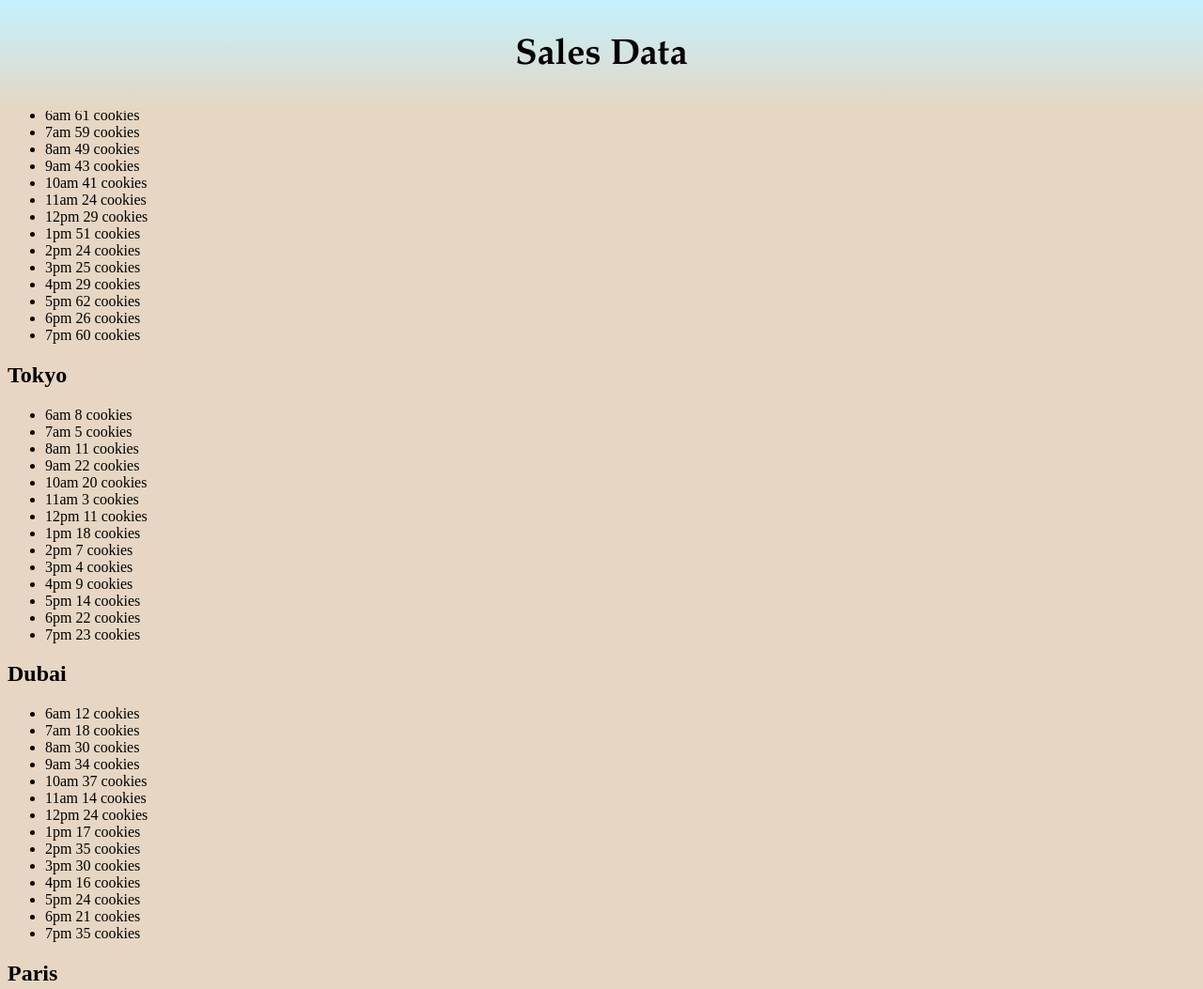
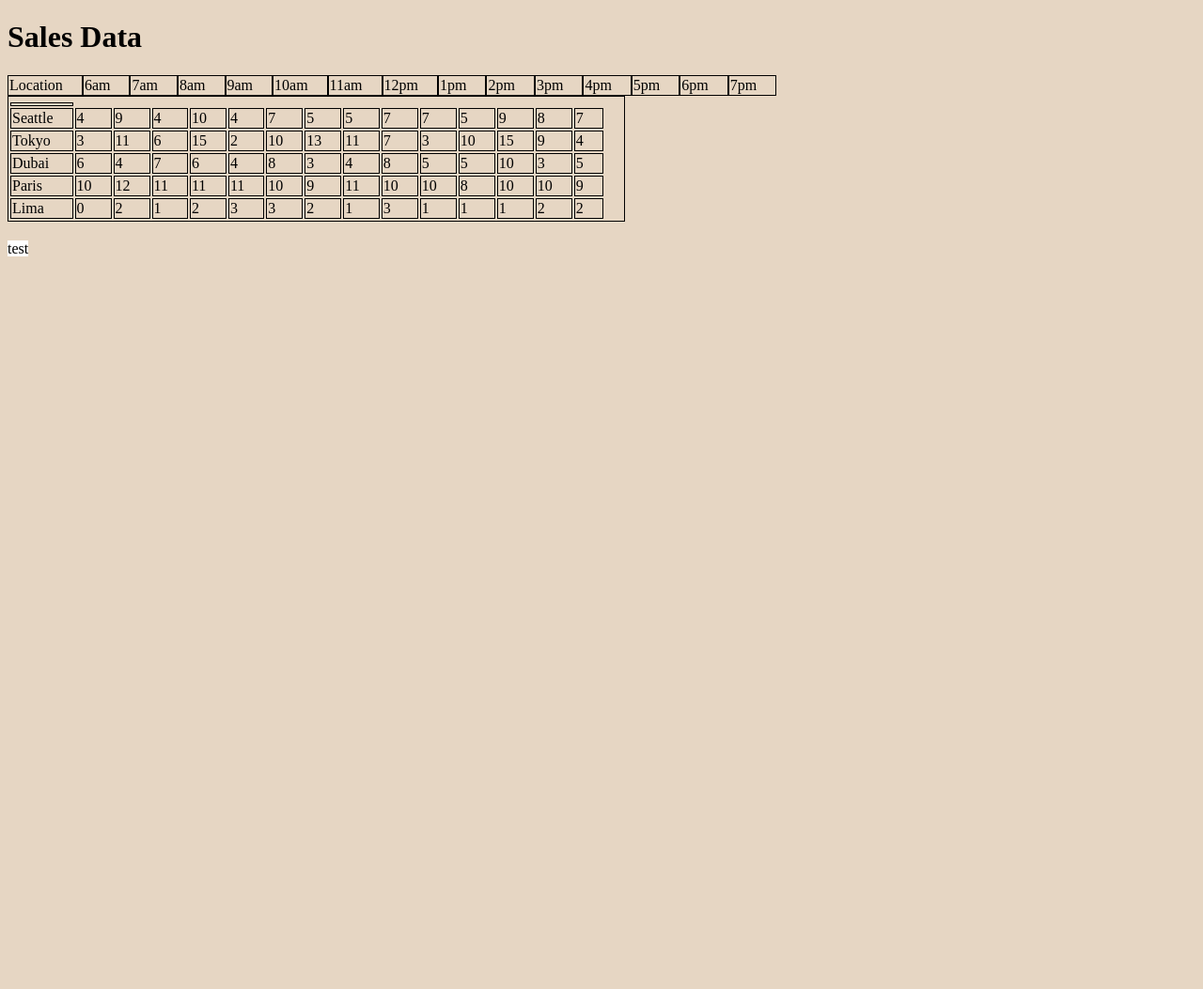
Before and after one commit to codeslayer-787/cookie-stand, a plain HTML site: page sales.html in a window 1280 px wide. Shown: the top 1053 px of the page at 94% size. After the commit the page ends 800 px from the top, so only its background shows below. Drawn offline with Linux system fonts and the light colour scheme.

Commit message:
Replace objects with constructor

```diff
--- a/app.js
+++ b/app.js
@@ -3,197 +3,307 @@
 
 const hourOps = ["6am", "7am", "8am", "9am", "10am", "11am", "12pm", "1pm", "2pm", "3pm", "4pm", "5pm", "6pm", "7pm"];
 
+function Sales(name, minCust, maxCust, avgCookie){
+  this.name = name;
+  this.minCust = minCust;
+  this.maxCust = maxCust;
+  this.avgCookie = avgCookie;
+  this.cookieSales = [];
+
+}
+Sales.prototype.renderHeader = function (){
+  var tableHeader = document.getElementById('fixed-header');
+  var headerRow = document.createElement('tr');
+  var headerDataCell = document.createElement('td');
+  headerDataCell.textContent = 'Location';
+  headerRow.appendChild(headerDataCell);
+
+  for (let i = 0; i <hourOps.length; i++){
+    var tdElement = document.createElement('td');
+    tdElement.textContent = hourOps[i];
+    headerRow.appendChild(tdElement);
+
+  }
+  tableHeader.appendChild(headerRow);
+};
+Sales.prototype.renderHeader();
+
+Sales.prototype.display = function ( ){
+
+  var tableBody = document.getElementById('tbody');
+
+  var hoursRow = document.createElement('thead');
+  hoursRow.textContent = hourOps;
+
+  var locationRow = document.createElement('tr');
+  var nameCell = document.createElement('td');
+  nameCell.textContent = this.name;
+  locationRow.appendChild(nameCell);
+
+  for (let i=0; i<this.cookieSales.length; i++){
+    var cookieCell = document.createElement('td');
+    cookieCell.textContent = this.cookieSales[i];
+    locationRow.appendChild(cookieCell);
+
+  }
+  //For the footer, make a "text" comment.
+  //Use a for loop for the footer "totals"  **Try a Nested For Loop.**
+  // var maxCell = document.createElement('td');
+  // var totalCell = document.createElement('td');
+
+  // maxCell.textContent = this.MaxCust;
+  // totalCell.textContent = this.cookieSales;
+
+  // locationRow.appendChild(minCell);
+  // locationRow.appendChild(maxCell);
+  // locationRow.appendChild(totalCell);
+  function sumAll(){
+    let sum = 1;
+    for (let i = 0; i <hourOps.length; i++){
+      for (let j = 0; j < hourOps[i].length; j++){
+        sum += hourOps[i][j];
+      }
+    }
+    return sum;
+  }
+  sumAll();
+  console.log(sumAll);
+
+  tableBody.appendChild(locationRow);
 
 
-var seattle = {
-  name: 'Seattle',
-  MinCust: 23,
-  MaxCust: 65,
-  AvgCookie: 6.3,
-  cookieSales: [],
+
+};
+Sales.prototype.generateCookiesPerHr = function (){
+  var simulateSale = Math.floor((Math.random() *(this.maxCust - this.minCust) + this.minCust));
+  var cookiesThisHr = simulateSale / this.avgCookie;
+  return cookiesThisHr;
+
+};
+Sales.prototype.createHourlySales = function(){
+  for (let i=0; i <hourOps.length; i++){
+    var cookiesThisHr = Math.floor(this.generateCookiesPerHr());
+    this.cookieSales.push(cookiesThisHr);
+  }
+};
+// Sales.prototype.renderFooter = function (){
+//   var tableFooter = document.getElementById('table-footer');
+//   var footerRow = document.createElement('tr');
+//   var footerDataCell = document.createElement('td');
+//   footerDataCell.textContent = 'Totals';
+//   footerRow.appendChild(footerDataCell);
+//   tableFooter.appendChild(footerRow);
+// };
+// Sales.prototype.renderFooter();
+
+//tablebody.innerHTML = '';
+
+// Need to make a for look on location array that calls createHourlySales for every location.
+
+var Seattle = new Sales ('Seattle',23, 65, 6.3);
+var Tokyo = new Sales('Tokyo',3, 24, 1.2);
+var Dubai = new Sales('Dubai', 11, 38, 3.7);
+var Paris = new Sales('Paris', 20, 30, 2.3);
+var Lima = new Sales('Lima', 2, 16, 4.6);
+Seattle.createHourlySales();
+Tokyo.createHourlySales();
+Dubai.createHourlySales();
+Paris.createHourlySales();
+Lima.createHourlySales();
 
 
-  simulate: function () {
-    for (let i = 0; i<hourOps.length; i++){
-      var simulateSale = Math.floor((Math.random() *(this.MaxCust - this.MinCust) + this.MinCust));
-      this.cookieSales.push(simulateSale);
-      //console.log(simulateSale);
+//hoursRow.display();
+Seattle.display();
+Tokyo.display();
+Dubai.display();
+Paris.display();
+Lima.display();
+
+
+
+// function simulateSales() {
+//   for (let i = 0; i<hourOps.length; i++){
+//     var simulateSale = Math.floor((Math.random() *(this.MaxCust - this.MinCust) + this.MinCust));
+//     this.cookieSales.push(simulateSale);
+//   }
+// }
+// var randomCookies = simulateSale * this.AvgCookie;
+// console.log(randomCookies);
+// return randomCookies;
 
 //function getRandomArbitrary(min, max) {  return Math.random() * (max - min) + min;
-    }
-  },
-  render: function(){
-    var ulElement = document.createElement('ul');
-    for (let i = 0; i<hourOps.length; i++){
-      var liElement = document.createElement('li');
-      liElement.textContent = hourOps[i] + " " + this.cookieSales[i] + ' cookies';
-      ulElement.appendChild(liElement);
-    }
-    var sectionElement = document.getElementById('sales');
-    var h2Element = document.createElement('h2');
-    h2Element.textContent = this.name;
-    sectionElement.appendChild(h2Element);
-    sectionElement.appendChild(ulElement);
-  }
+// function cookiesSold(){
+//   var rowData = document.createElement('tr');
+//   for (let i = 0; i<hourOps.length; i++){
+//     var cellData = document.createElement('td');
+//     cellData.textContent = hourOps[i] + this.cookieSales[i];
+//     rowData.appendChild(cellData);
+//}
+//   var sectionElement = document.getElementById('Sales');
+//   //var h2Element = document.createElement('h2');
+//   h2Element.textContent = this.name;
+//   sectionElement.appendChild(h2Element);
+//   sectionElement.appendChild(ulElement);
+// }
 
-};
-seattle.simulate();
-seattle.render();
+// Seattle.simulateSales();
+// Seattle.cookiesSold();
 
 
-//var divElement = document.createElement('div');
+// var divElement = document.createElement('div');
 
-var tokyo = {
-  name: 'Tokyo',
-  MinCust: 3,
-  MaxCust: 24,
-  AvgCookie: 1.2,
-  cookieSales: [],
+// var tokyo = {
+//   name: 'Tokyo',
+//   MinCust: 3,
+//   MaxCust: 24,
+//   AvgCookie: 1.2,
+//   cookieSales: [],
 
 
-  simulate: function () {
-    for (let i = 0; i<hourOps.length; i++){
-      var simulateSale = Math.floor((Math.random() *(this.MaxCust - this.MinCust) + this.MinCust));
-      this.cookieSales.push(simulateSale);
-      //console.log(simulateSale);
+//   simulate: function () {
+//     for (let i = 0; i<hourOps.length; i++){
+//       var simulateSale = Math.floor((Math.random() *(this.MaxCust - this.MinCust) + this.MinCust));
+//       this.cookieSales.push(simulateSale);
+//       //console.log(simulateSale);
 
-    //function getRandomArbitrary(min, max) {  return Math.random() * (max - min) + min;
-    }
-  },
-  render: function(){
-    var ulElement = document.createElement('ul');
-    for (let i = 0; i<hourOps.length; i++){
-      var liElement = document.createElement('li');
-      liElement.textContent = hourOps[i] + " " + this.cookieSales[i] + ' cookies';
-      ulElement.appendChild(liElement);
-    }
-    var sectionElement = document.getElementById('sales');
-    var h2Element = document.createElement('h2');
-    h2Element.textContent = this.name;
-    sectionElement.appendChild(h2Element);
-    sectionElement.appendChild(ulElement);
-  }
+//     //function getRandomArbitrary(min, max) {  return Math.random() * (max - min) + min;
+//     }
+//   },
+//   render: function(){
+//     var rowData = document.createElement('tr');
+//     for (let i = 0; i<hourOps.length; i++){
+//       var cellData = document.createElement('td');
+//       cellData.textContent = hourOps[i] + " " + this.cookieSales[i] + ' cookies';
+//       rowData.appendChild(cellData);
+//     }
+//     var sectionElement = document.getElementById('sales');
+//     var h2Element = document.createElement('h2');
+//     h2Element.textContent = this.name;
+//     sectionElement.appendChild(h2Element);
+//     sectionElement.appendChild(ulElement);
+//   }
 
-};
+// };
 
-tokyo.simulate();
-tokyo.render();
+// tokyo.simulate();
+// tokyo.render();
 
-var dubai = {
-  name: 'Dubai',
-  MinCust: 11,
-  MaxCust: 38,
-  AvgCookie: 3.7,
-  cookieSales: [],
+// var dubai = {
+//   name: 'Dubai',
+//   MinCust: 11,
+//   MaxCust: 38,
+//   AvgCookie: 3.7,
+//   cookieSales: [],
 
 
-  simulate: function () {
-    for (let i = 0; i<hourOps.length; i++){
-      var simulateSale = Math.floor((Math.random() *(this.MaxCust - this.MinCust) + this.MinCust));
-      this.cookieSales.push(simulateSale);
-      //console.log(simulateSale);
+//   simulate: function () {
+//     for (let i = 0; i<hourOps.length; i++){
+//       var simulateSale = Math.floor((Math.random() *(this.MaxCust - this.MinCust) + this.MinCust));
+//       this.cookieSales.push(simulateSale);
+//       //console.log(simulateSale);
 
-    //function getRandomArbitrary(min, max) {  return Math.random() * (max - min) + min;
-    }
-  },
-  render: function(){
-    var ulElement = document.createElement('ul');
-    for (let i = 0; i<hourOps.length; i++){
-      var liElement = document.createElement('li');
-      liElement.textContent = hourOps[i] + " " + this.cookieSales[i] + ' cookies';
-      ulElement.appendChild(liElement);
-    }
-    var sectionElement = document.getElementById('sales');
-    var h2Element = document.createElement('h2');
-    h2Element.textContent = this.name;
-    sectionElement.appendChild(h2Element);
-    sectionElement.appendChild(ulElement);
-  }
+//     //function getRandomArbitrary(min, max) {  return Math.random() * (max - min) + min;
+//     }
+//   },
+//   render: function(){
+//     var ulElement = document.createElement('ul');
+//     for (let i = 0; i<hourOps.length; i++){
+//       var liElement = document.createElement('li');
+//       liElement.textContent = hourOps[i] + " " + this.cookieSales[i] + ' cookies';
+//       ulElement.appendChild(liElement);
+//     }
+//     var sectionElement = document.getElementById('sales');
+//     var h2Element = document.createElement('h2');
+//     h2Element.textContent = this.name;
+//     sectionElement.appendChild(h2Element);
+//     sectionElement.appendChild(ulElement);
+//   }
 
-};
+// };
 
-dubai.simulate();
-dubai.render();
+// dubai.simulate();
+// dubai.render();
 
-var paris = {
-  name: 'Paris',
-  MinCust: 20,
-  MaxCust: 38,
-  AvgCookie: 2.3,
-  cookieSales: [],
+// var paris = {
+//   name: 'Paris',
+//   MinCust: 20,
+//   MaxCust: 38,
+//   AvgCookie: 2.3,
+//   cookieSales: [],
 
 
-  simulate: function () {
-    for (let i = 0; i<hourOps.length; i++){
-      var simulateSale = Math.floor((Math.random() *(this.MaxCust - this.MinCust) + this.MinCust));
-      this.cookieSales.push(simulateSale);
-      //console.log(simulateSale);
+//   simulate: function () {
+//     for (let i = 0; i<hourOps.length; i++){
+//       var simulateSale = Math.floor((Math.random() *(this.MaxCust - this.MinCust) + this.MinCust));
+//       this.cookieSales.push(simulateSale);
+//       //console.log(simulateSale);
 
-    //function getRandomArbitrary(min, max) {  return Math.random() * (max - min) + min;
-    }
-  },
-  render: function(){
-    var ulElement = document.createElement('ul');
-    for (let i = 0; i<hourOps.length; i++){
-      var liElement = document.createElement('li');
-      liElement.textContent = hourOps[i] + " " + this.cookieSales[i] + ' cookies';
-      ulElement.appendChild(liElement);
-    }
-    var sectionElement = document.getElementById('sales');
-    var h2Element = document.createElement('h2');
-    h2Element.textContent = this.name;
-    sectionElement.appendChild(h2Element);
-    sectionElement.appendChild(ulElement);
-  }
+//     //function getRandomArbitrary(min, max) {  return Math.random() * (max - min) + min;
+//     }
+//   },
+//   render: function(){
+//     var ulElement = document.createElement('ul');
+//     for (let i = 0; i<hourOps.length; i++){
+//       var liElement = document.createElement('li');
+//       liElement.textContent = hourOps[i] + " " + this.cookieSales[i] + ' cookies';
+//       ulElement.appendChild(liElement);
+//     }
+//     var sectionElement = document.getElementById('sales');
+//     var h2Element = document.createElement('h2');
+//     h2Element.textContent = this.name;
+//     sectionElement.appendChild(h2Element);
+//     sectionElement.appendChild(ulElement);
+//   }
 
-};
+// };
 
-paris.simulate();
-paris.render();
+// paris.simulate();
+// paris.render();
 
-var lima = {
-  name: 'Lima',
-  MinCust: 2,
-  MaxCust: 16,
-  AvgCookie: 4.6,
-  cookieSales: [],
+// var lima = {
+//   name: 'Lima',
+//   MinCust: 2,
+//   MaxCust: 16,
+//   AvgCookie: 4.6,
+//   cookieSales: [],
 
 
-  simulate: function () {
-    for (let i = 0; i<hourOps.length; i++){
-      var simulateSale = Math.floor((Math.random() *(this.MaxCust - this.MinCust) + this.MinCust));
-      this.cookieSales.push(simulateSale);
-      //console.log(simulateSale);
+//   simulate: function () {
+//     for (let i = 0; i<hourOps.length; i++){
+//       var simulateSale = Math.floor((Math.random() *(this.MaxCust - this.MinCust) + this.MinCust));
+//       this.cookieSales.push(simulateSale);
+//       //console.log(simulateSale);
 
-    //function getRandomArbitrary(min, max) {  return Math.random() * (max - min) + min;
-    }
-  },
-  render: function(){
-    var ulElement = document.createElement('ul');
-    for (let i = 0; i<hourOps.length; i++){
-      var liElement = document.createElement('li');
-      liElement.textContent = hourOps[i] + " " + this.cookieSales[i] + ' cookies';
-      ulElement.appendChild(liElement);
-    }
-    var sectionElement = document.getElementById('sales');
-    var h2Element = document.createElement('h2');
-    h2Element.textContent = this.name;
-    sectionElement.appendChild(h2Element);
-    sectionElement.appendChild(ulElement);
-  }
+//     //function getRandomArbitrary(min, max) {  return Math.random() * (max - min) + min;
+//     }
+//   },
+//   render: function(){
+//     var ulElement = document.createElement('ul');
+//     for (let i = 0; i<hourOps.length; i++){
+//       var liElement = document.createElement('li');
+//       liElement.textContent = hourOps[i] + " " + this.cookieSales[i] + ' cookies';
+//       ulElement.appendChild(liElement);
+//     }
+//     var sectionElement = document.getElementById('sales');
+//     var h2Element = document.createElement('h2');
+//     h2Element.textContent = this.name;
+//     sectionElement.appendChild(h2Element);
+//     sectionElement.appendChild(ulElement);
+//   }
 
-};
+// };
 
-lima.simulate();
-lima.render();
+// lima.simulate();
+// lima.render();
 
-//var sectionElement = document.getElementById('sales');
-//sectionElement.appendChild(divElement);
+// var sectionElement = document.getElementById('sales');
+// sectionElement.appendChild(divElement);
 
-//  How to make html table
+//How to make html table
 // function createTable(tableData) {
 //   var table = document.createElement('table');
 //   var tableBody = document.createElement('tbody');
+//   table.innerHTML = '';
 
 //   tableData.forEach(function(rowData) {
 //     var row = document.createElement('tr');
@@ -210,5 +320,3 @@ lima.render();
 //   table.appendChild(tableBody);
 //   document.body.appendChild(table);
 // }
-
-// createTable([["Time, Cookies"],[hourOps[0], simulateSale[0]], [hourOps[1], simulateSale[1], "row 2, cell 2"]]);
--- a/sales.html
+++ b/sales.html
@@ -4,14 +4,28 @@
     <link rel="reset" href="reset.css">
     <link rel="stylesheet" href="style.css">
   </head>
-  <header>
-    <div class="fixed-header">
-      <div class = "container">
-    <h1>Sales Data</h1>
-  </header>
   <body>
+    <header>
+      <h1>Sales Data</h1>
+      <div id="fixed-header"></div>
+        <div class = "container"></div>
+    </header>
+    <table>
+      <thead>
+        <tr>
+            <th></th>
+        </tr>
+    </thead>
+      <tbody id="tbody">
+        <tr>
+          <td>
+
+          </td>
+        </tr>
+      </tbody>
+    </table>
     <main>
-      <h2>Sales</h2>
+      <h2></h2>
       <section id="sales">
 
       </section>
--- a/style.css
+++ b/style.css
@@ -11,7 +11,7 @@ body {
 
 .fixed-header, .fixed-footer {
   width: 100%;
-  position: fixed;
+  position: relative;
   text-align: center;
   font-family: garamond, serif;
   font-size: larger;
@@ -32,3 +32,8 @@ body {
   width: 80%;
   margin: 0 auto;
 }
+
+td, tbody, table {
+  border: thin, black, solid;
+  padding-right: 20px;
+}
```
Also changed, not shown: index.html (+5 -5 lines). Lines whose indentation alone changed are shown as unchanged.
